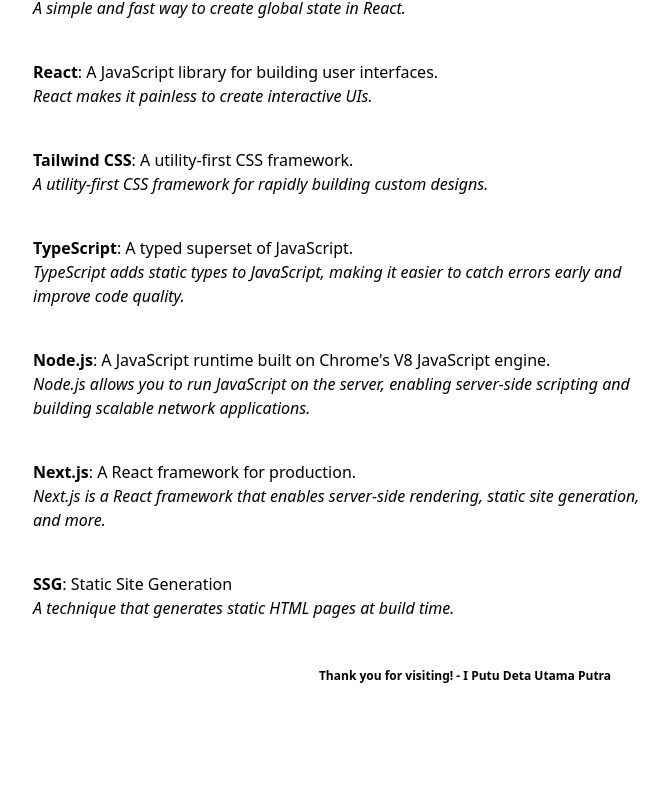
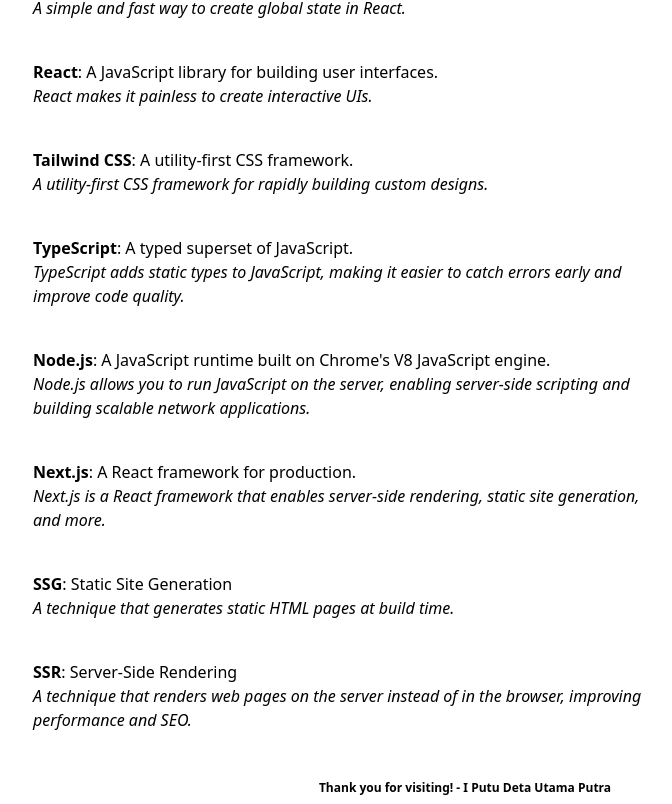
Before and after one commit to detautama/detautama.github.io, a Next.js app: page /glossary in a window 1280 px wide. Shown: the part 1462-2266 px from the top of the page, without its empty margins (175-847 px from the left). Before the commit the page ends 2154 px from the top, so only its background shows below. Built offline with nearby package versions, Linux system fonts and the light colour scheme.

Commit message:
Add definition for Server-Side Rendering (SSR) to glossary page

```diff
--- a/app/glossary/page.tsx
+++ b/app/glossary/page.tsx
@@ -166,6 +166,15 @@ export default async function Page() {
         <br />
         <em>A technique that generates static HTML pages at build time.</em>
       </p>
+      <div className="mb-10" />
+      <p>
+        <strong>SSR</strong>: Server-Side Rendering
+        <br />
+        <em>
+          A technique that renders web pages on the server instead of in the
+          browser, improving performance and SEO.
+        </em>
+      </p>
     </div>
   );
 }
```
